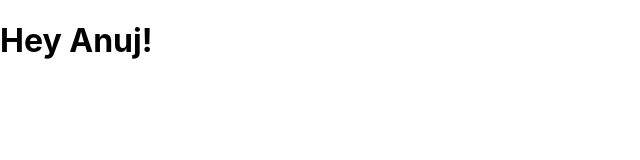
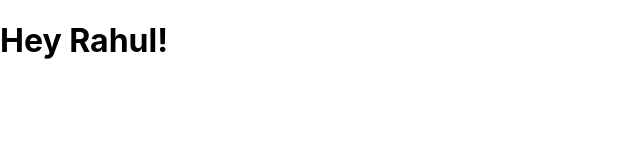
Before and after one commit to abhisheklig84/Demo, a React (Create React App) app: page / in a window 1280 px wide. Shown: the top 160 px of the page, without its empty margins (0-640 px from the left). Built offline with nearby package versions, Linux system fonts and the light colour scheme.

Commit message:
init rahul

```diff
--- a/src/App.js
+++ b/src/App.js
@@ -3,7 +3,7 @@ import React from "react";
 function App() {
     return (
         <div>
-            <h1>Hey Anuj!</h1>
+            <h1>Hey Rahul!</h1>
         </div>
     );
 }
```
